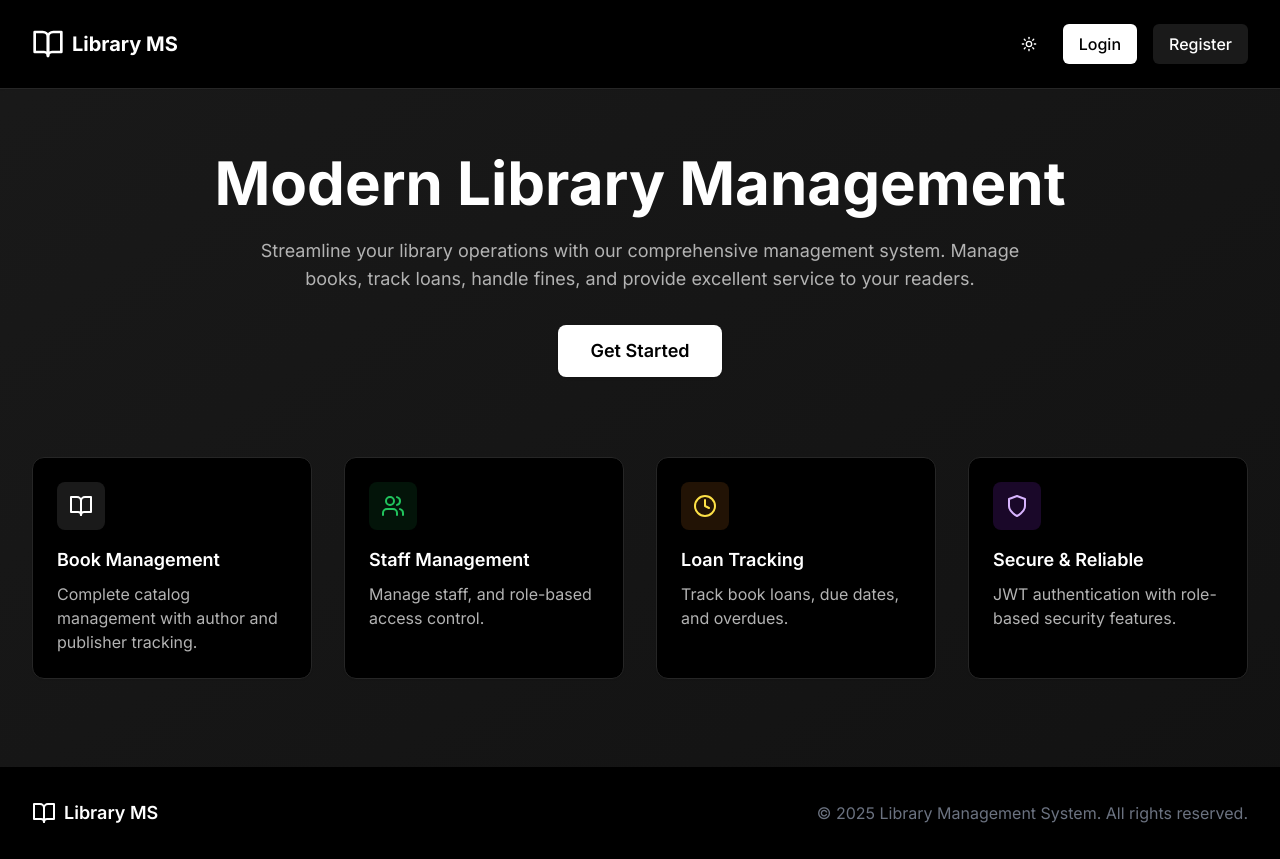
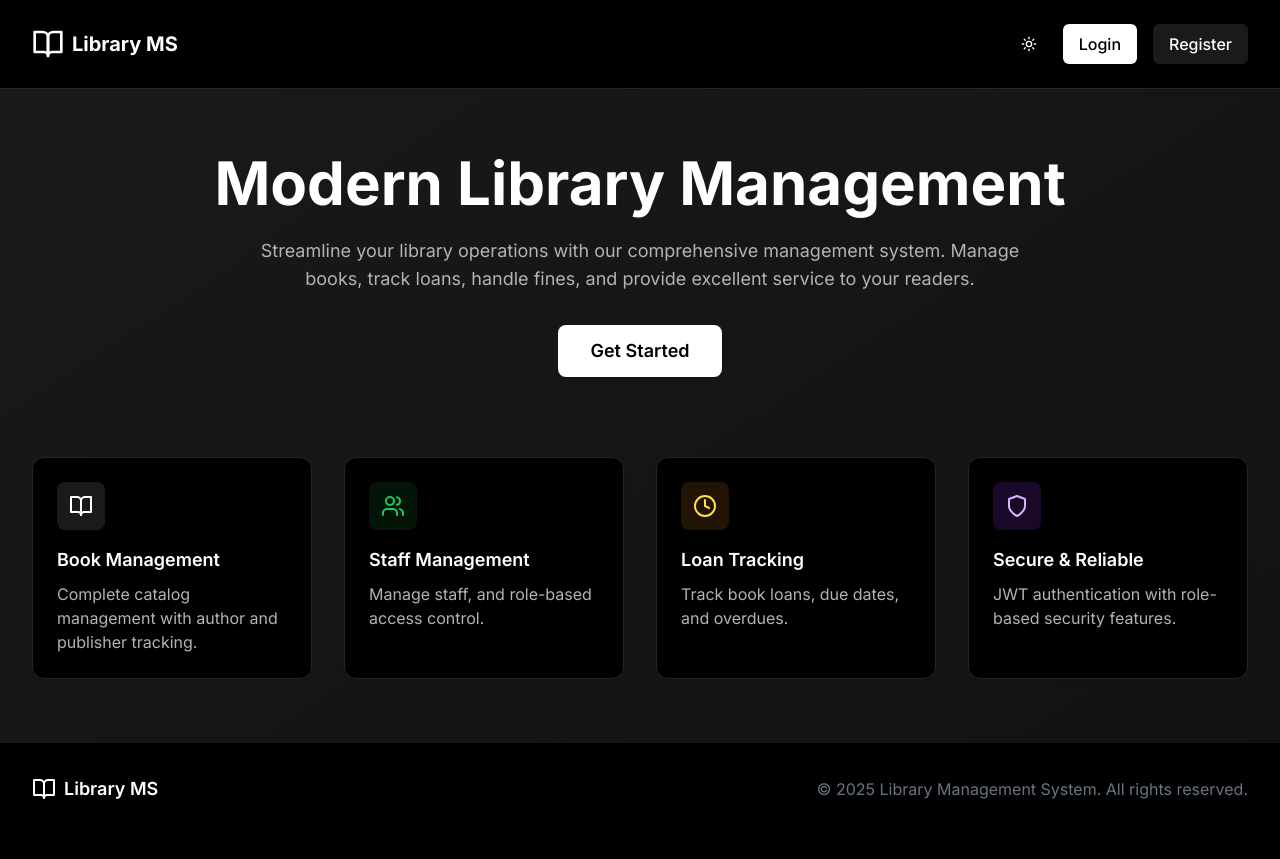
Before and after one commit to Abdo12KM/library-management-system-frontend, a Next.js app: page / in a window 1280 px wide. Both pictures are taken after a click on the button "Toggle theme". After the commit the page ends 835 px from the top, so only its background shows below. Built offline with nearby package versions, Linux system fonts and the light colour scheme.

Commit message:
Improves layout and post-registration navigation
Ensures footer stays at the bottom of the page and refines flex-based layout for consistent vertical spacing.
Redirects users to the dashboard after registration for a more intuitive workflow.

```diff
--- a/app/auth/register/page.tsx
+++ b/app/auth/register/page.tsx
@@ -50,7 +50,7 @@
 
         login(user, response.token);
         toast.success("Registration successful!");
-        router.push("/reader");
+        router.push("/dashboard");
       }
     } catch (error: any) {
       toast.error(error.response?.data?.message || "Registration failed");
--- a/app/page.tsx
+++ b/app/page.tsx
@@ -29,7 +29,7 @@
     return null; // Will redirect
   }
   return (
-    <div className="min-h-screen bg-gradient-to-br from-accent to-accent/70">
+    <div className="min-h-screen bg-gradient-to-br from-accent to-accent/70 flex flex-col">
       {/* Header */}
       <header className="bg-card shadow-sm border-b border-border">
         <div className="max-w-7xl mx-auto px-4 sm:px-6 lg:px-8">
@@ -60,7 +60,7 @@
       </header>
 
       {/* Hero Section */}
-      <main className="max-w-7xl mx-auto px-4 sm:px-6 lg:px-8 py-16">
+      <main className="max-w-7xl mx-auto px-4 sm:px-6 lg:px-8 py-16 flex-grow">
         <div className="text-center">
           <h1 className="text-4xl md:text-6xl font-bold text-foreground mb-6">
             Modern Library
@@ -134,7 +134,7 @@
       </main>
 
       {/* Footer */}
-      <footer className="bg-card dark:text-white text-black py-8 mt-6">
+      <footer className="bg-card dark:text-white text-black py-8 mt-auto">
         <div className="max-w-7xl mx-auto px-4 sm:px-6 lg:px-8">
           <div className="flex justify-between items-center">
             <div className="flex items-center">
```
